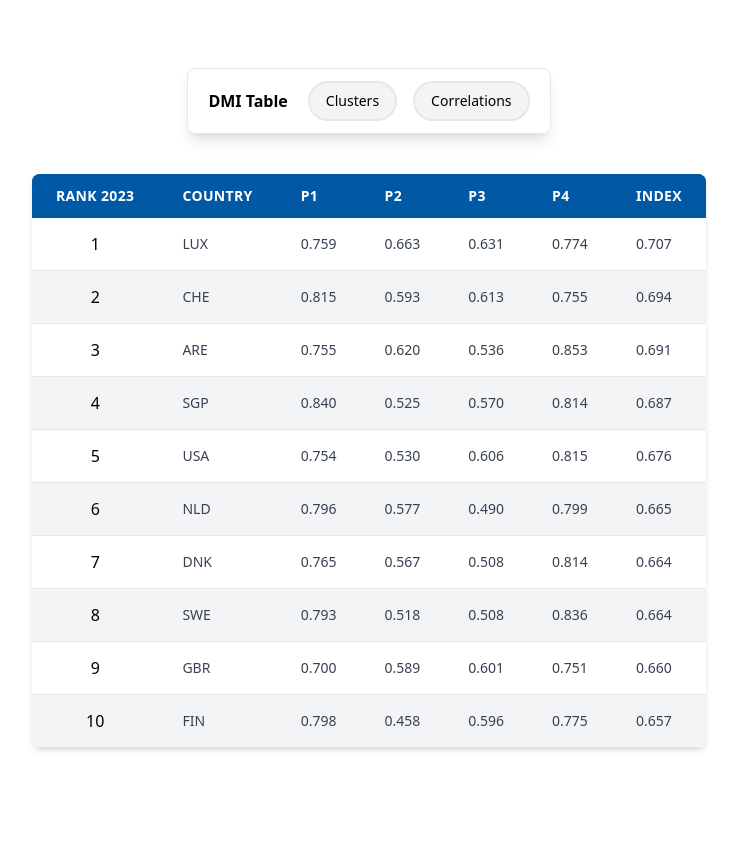
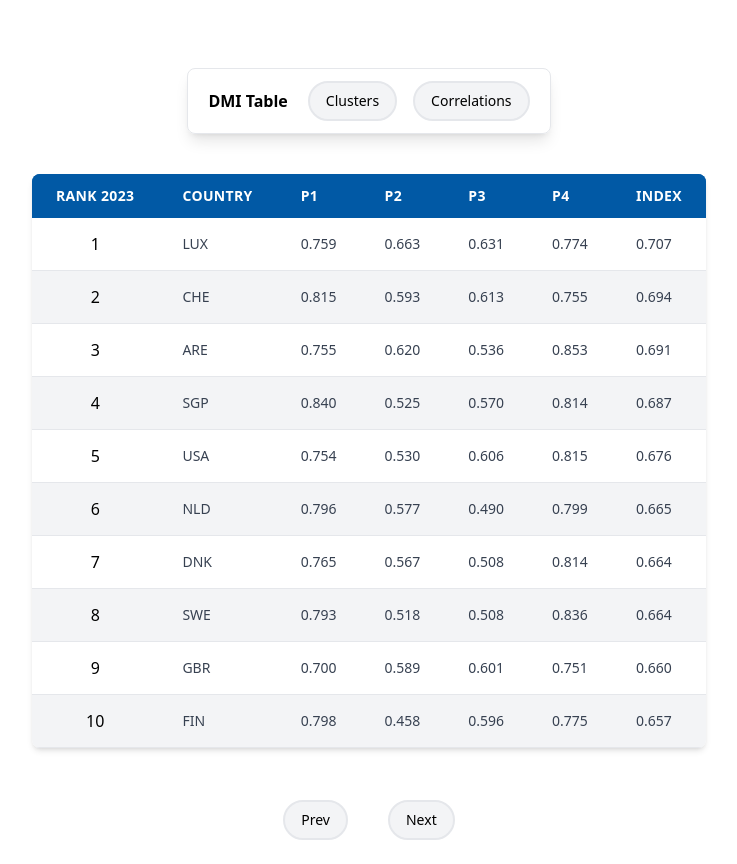
Before and after one commit to Ryan9771/dmi, a React (Vite) app: page / in a window 1280 px wide. Shown: the whole page, without its empty margins (271-1008 px from the left). Before the commit the page ends 800 px from the top, so only its background shows below. Built offline with nearby package versions, Linux system fonts and the light colour scheme.

Commit message:
Added iteration buttons

```diff
--- a/src/App.tsx
+++ b/src/App.tsx
@@ -1,6 +1,8 @@
 import FilterButtons from "./components/buttons/FilterButtons";
 import DesktopTable from "./components/table/DesktopTable";
-import { useEffect, useState } from "react";
+import GroupButtons from "./components/buttons/GroupButtons";
+
+import { useEffect, useState, useMemo } from "react";
 import { csvToArray } from "./util/csv_conversion";
 import { formatNumber } from "./util/utils";
 
@@ -62,6 +64,7 @@ export default function App() {
         groupDesktop={groupDesktop}
         tableEditor={editTable}
       />
+      <GroupButtons groupDesktop={groupDesktop} />
     </div>
   );
 }
--- /dev/null
+++ b/src/components/buttons/GroupButtons.tsx
@@ -0,0 +1,44 @@
+import getStyle from "../../Styles";
+
+interface Props {
+  groupDesktop: number;
+}
+
+function GroupButtons({ groupDesktop }: Props) {
+  return (
+    <div className={getStyle(styles, "ctn")}>
+      <div className={getStyle(styles, "btnPrev")}>Prev</div>
+      <div className={getStyle(styles, "btnNext")}>Next</div>
+    </div>
+  );
+}
+
+const styles = {
+  ctn: ["flex", "justify-between", "items-center", "mt-10", "p-3"],
+  btnPrev: [
+    "rounded-full",
+    "p-2",
+    "px-4",
+    "text-sm",
+    "bg-gray-100",
+    "cursor-pointer",
+    "hover:bg-gray-200",
+    "hover:scale-105",
+    "border-2",
+    "mr-8",
+    "md:mr-10",
+  ],
+  btnNext: [
+    "rounded-full",
+    "p-2",
+    "px-4",
+    "text-sm",
+    "bg-gray-100",
+    "cursor-pointer",
+    "hover:bg-gray-200",
+    "hover:scale-105",
+    "border-2",
+  ],
+};
+
+export default GroupButtons;
```
